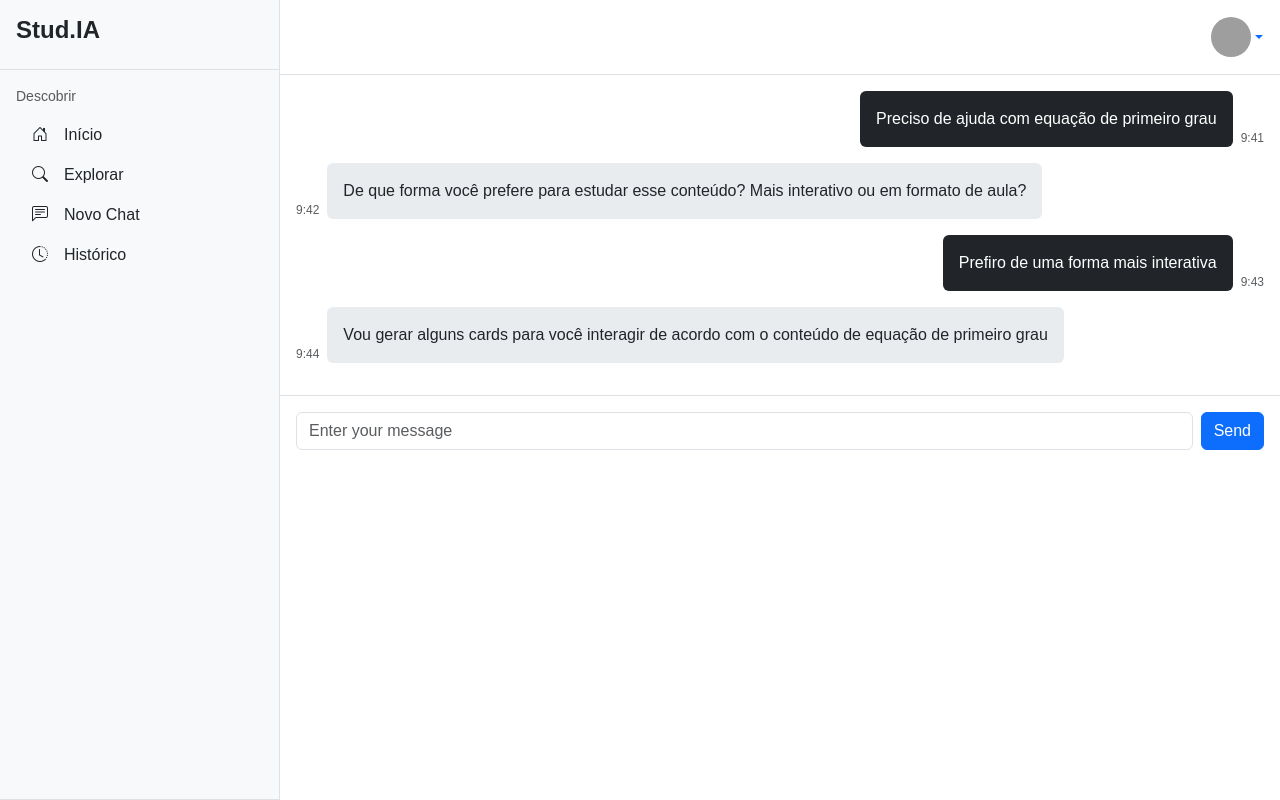
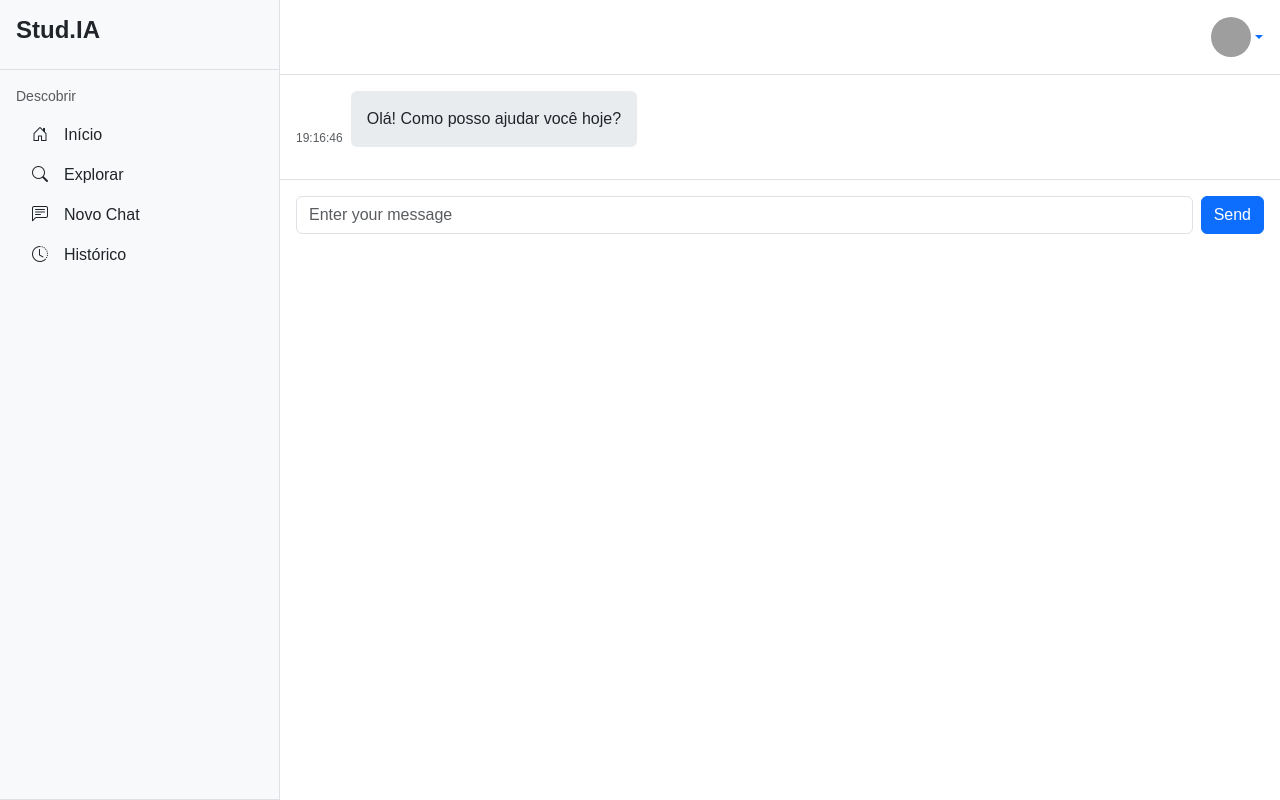
Before and after one commit to rodrigo-faltz/LPII, a React (Vite) app in the folder front/: page /home/chat in a window 1280 px wide. Built offline with nearby package versions, Linux system fonts and the light colour scheme; no server answers; sample sign-in values are in the browser's storage; grey boxes are pictures that could not be loaded.

Commit message:
feat(chat): envia mensagem inicial da assistente ao criar novo chat

```diff
--- a/front/src/pages/Chat.jsx
+++ b/front/src/pages/Chat.jsx
@@ -1,40 +1,24 @@
-import { useState } from "react";
+import { useEffect, useState } from "react";
 import ChatMain from "../components/ChatMain";
 import "bootstrap/dist/css/bootstrap.min.css";
 import Header from "../components/Header";
 import Sidebar from "../components/Sidebar";
 
 export default function Home() {
-  const [messages, setMessages] = useState([
-    {
-      id: 1,
-      content: "Preciso de ajuda com equação de primeiro grau",
-      sender: "user",
-      timestamp: "01/04/2025 9:41",
-    },
-    {
-      id: 2,
-      content:
-        "De que forma você prefere para estudar esse conteúdo? Mais interativo ou em formato de aula?",
-      sender: "assistant",
-      timestamp: "01/04/2025 9:42",
-    },
-    {
-      id: 3,
-      content: "Prefiro de uma forma mais interativa",
-      sender: "user",
-      timestamp: "01/04/2025 9:43",
-    },
-    {
-      id: 4,
-      content:
-        "Vou gerar alguns cards para você interagir de acordo com o conteúdo de equação de primeiro grau",
-      sender: "assistant",
-      timestamp: "01/04/2025 9:44",
-    },
-  ]);
+  const [messages, setMessages] = useState([]);
+  const [inputMessage, setInputMessage] = useState("");
 
-  const [inputMessage, setInputMessage] = useState("");
+  useEffect(() => {
+    if (messages.length === 0) {
+      const initialMessage = {
+        id: 1,
+        content: "Olá! Como posso ajudar você hoje?",
+        sender: "assistant",
+        timestamp: new Date().toLocaleString("pt-BR"),
+      };
+      setMessages([initialMessage]);
+    }
+  }, []);
 
   const handleSendMessage = (e) => {
     e.preventDefault();
```
